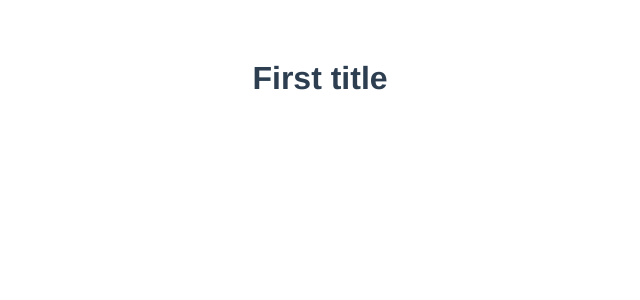
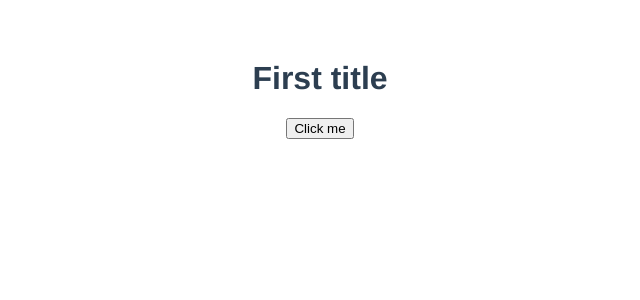
Before and after one commit to karimorozova/vue-by-venik, a Vue app in the folder my-app/: page / in a window 1280 px wide. Shown: the top 300 px of the page, without its empty margins (320-960 px from the left). Built offline with nearby package versions, Linux system fonts and the light colour scheme.

Commit message:
Added btn component

```diff
--- a/my-app/src/App.vue
+++ b/my-app/src/App.vue
@@ -1,16 +1,19 @@
 <template>
  <div id="app">
   <MyTitle></MyTitle>
+  <MyButton>Click me</MyButton>
  </div>
 </template>
 
 <script>
 import MyTitle from '@/components/MyTitle.vue'
+import MyButton from '@/components/MyButton.vue'
 
 export default {
   name: 'App',
   components: {
-   MyTitle
+   MyTitle,
+   MyButton
   }
 }
 </script>
--- /dev/null
+++ b/my-app/src/components/MyButton.vue
@@ -0,0 +1,22 @@
+<template>
+    <button :type="type">
+        <slot></slot>
+    </button>
+</template>
+
+<script>
+    export default {
+        name: 'MyButton',
+        props: {
+            type: {
+                type: String,
+                default: 'button',
+                // required: true
+            }
+        }
+    }
+</script>
+
+<style lang="scss" scoped>
+
+</style>
```
